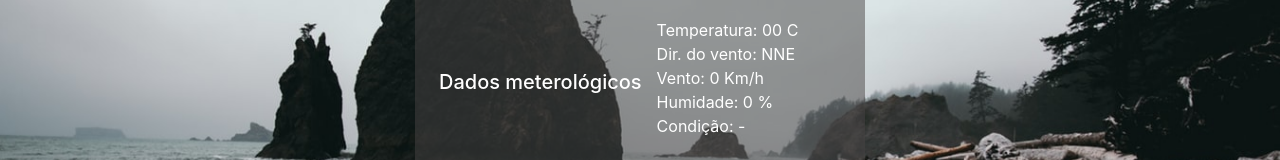
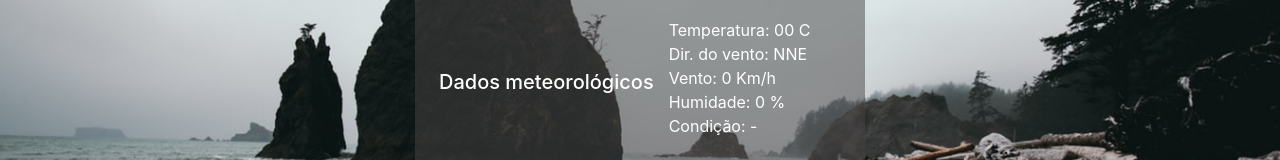
Before and after one commit to fabioalmeida100/Forecast-Page, a plain HTML site: page index.html in a window 1280 px wide. Shown: the part 233-393 px from the top of the page. Drawn offline with Linux system fonts and the light colour scheme; no server answers.

Commit message:
Fix to description of label in index.html

```diff
--- a/index.html
+++ b/index.html
@@ -23,7 +23,7 @@
 
                 <div class="d-flex">
                     <div class="d-flex align-items-center bg" style="height: 200px">
-                        <p class="h5">Dados meterológicos</p>
+                        <p class="h5">Dados meteorológicos</p>
                         <ul class="list-unstyled" id="lista-dados">
                             <li id="temperature">Temperatura: 00 C</li>
                             <li id="wind_direction">Dir. do vento: NNE</li>
```
